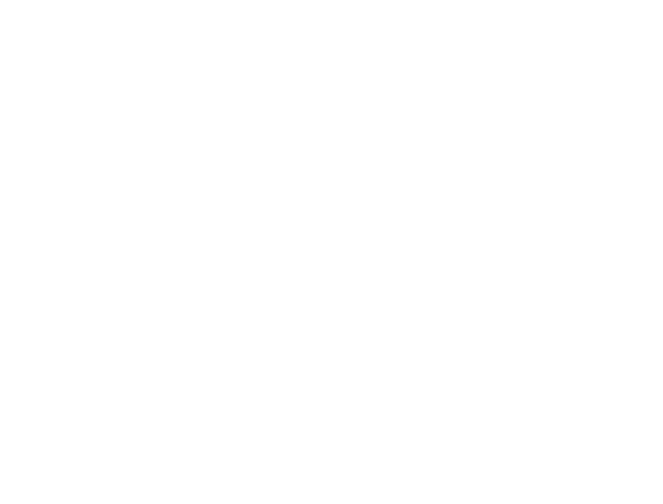
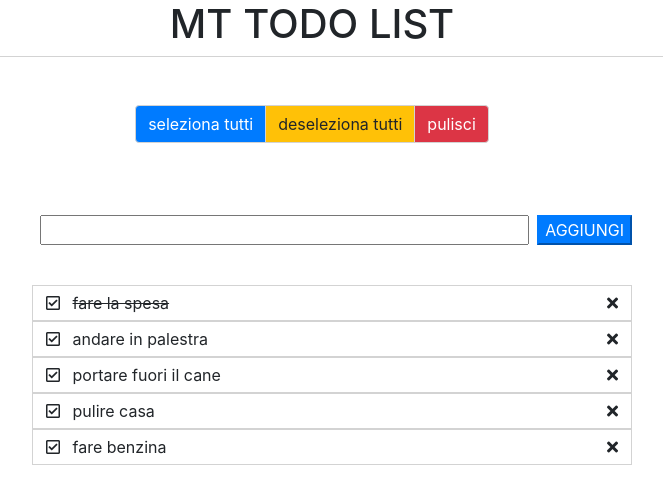
Before and after one commit to Adner16/vue-todolist, a plain HTML site: page index.html in a window 1280 px wide. Shown: the whole page, without its empty margins (328-991 px from the left). Drawn offline with nearby package versions, Linux system fonts and the light colour scheme.

Commit message:
added toggle

```diff
--- a/index.html
+++ b/index.html
@@ -24,15 +24,15 @@
               </div>
             </div>
             <div class="d-flex my-3">
-                <input type="text" class="ml-5 mr-2 my-4" v-model='newItem{}'>
-                <button v-mo @click='addItem' class="btn-primary d-flex align-self-center">AGGIUNGI</button>
+                <input type="text" class="ml-5 mr-2 my-4" v-model='newItem'>
+                <button @click='addItem' class="btn-primary d-flex align-self-center">AGGIUNGI</button>
             </div>
             <div class="ul-container">
                 <ul>
                     <li v-for='(item, index) in todo' class="d-flex justify-content-between">
                         <div>
-                            <span><i class="mx-2 far fa-check-square"></i>
-                            </span> <span :class="{linethrough: item.done}">{{item.text}}</span>
+                            <span><i class="mx-2 far fa-check-square"></i></span>
+                            <span @click='toggleDone(index)' :class="{linethrough: item.done}">{{item.text}}</span>
                         </div>
                         <span><i @click='deleteItem(index)' class="fas fa-times mx-2"></i></span>
                     </li>
--- a/js/script.js
+++ b/js/script.js
@@ -24,6 +24,9 @@ const app = new Vue({
             };
             this.todo.push(item);
             this.newItem = '';
+        },
+        toggleDone(index){
+            this.todo[index].done = !this.todo[index].done;
         }
     }
 })
```
